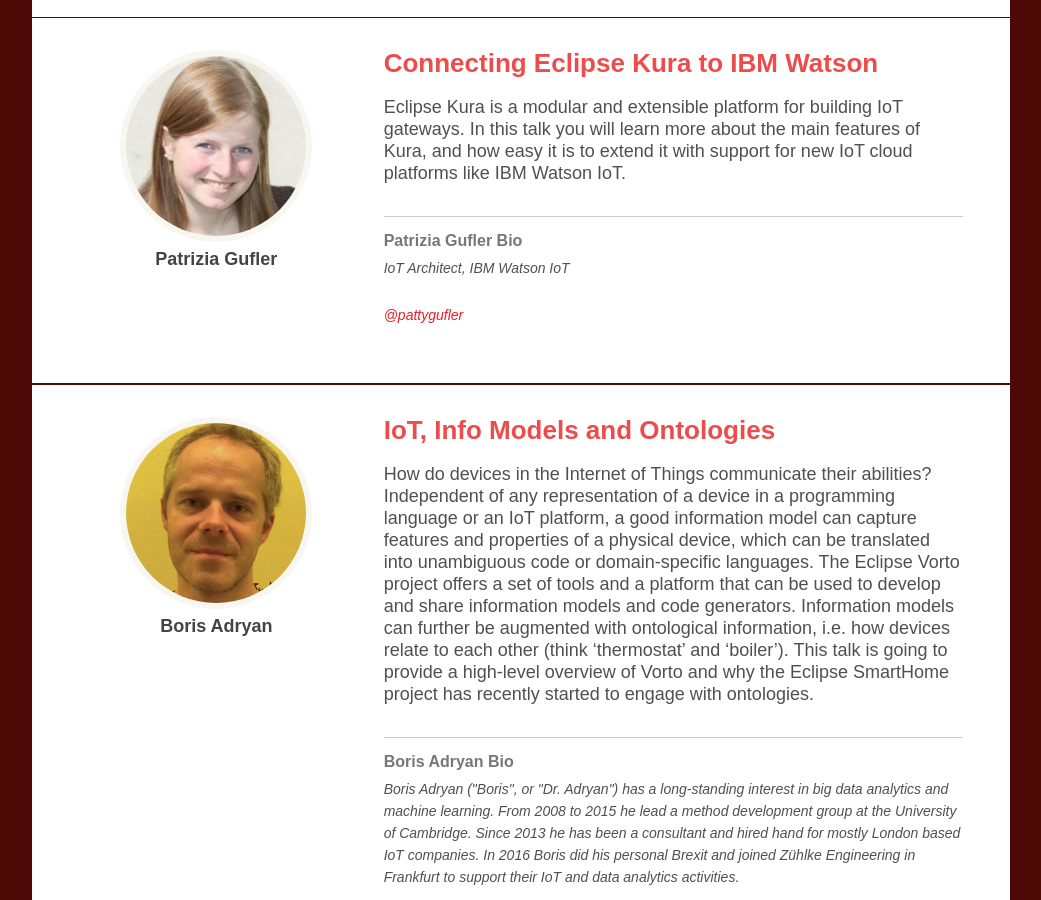
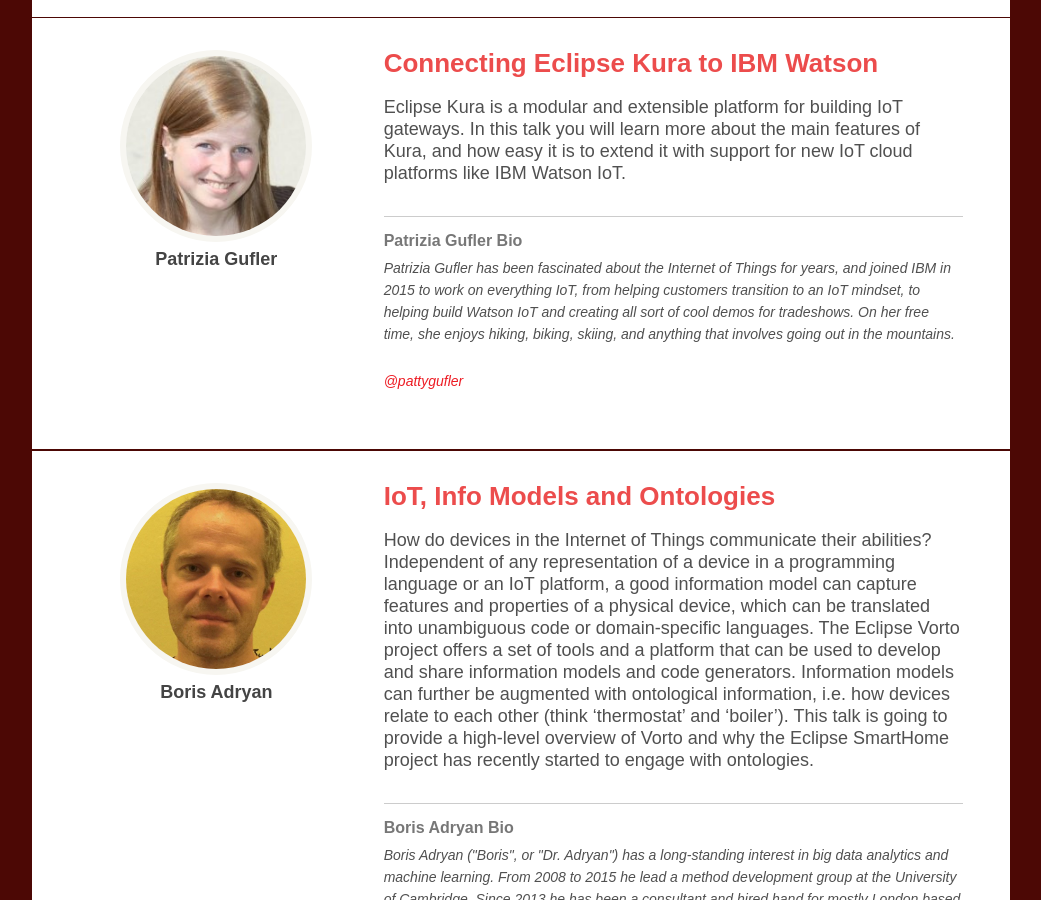
Before and after one commit to thingmonk/thingmonk.github.io, a Jekyll site: the page built from eclipse-day-talks.html, in a window 1280 px wide and 900 px high, scrolled down 2691 px. Shown: the whole window, without its empty margins (119-1160 px from the left). Built offline with Jekyll 4.4.1, drawn with Linux system fonts in a browser that asks for light colours.

Commit message:
update Patrizia's bio
Signed-off-by: Benjamin Cabé <benjamin@eclipse.org>

```diff
--- a/_data/eclipse_speakers.yml
+++ b/_data/eclipse_speakers.yml
@@ -21,7 +21,7 @@
 
 - name: Patrizia Gufler
   photo: patriziag.jpg
-  bio: IoT Architect, IBM Watson IoT
+  bio: Patrizia Gufler has been fascinated about the Internet of Things for years, and joined IBM in 2015 to work on everything IoT, from helping customers transition to an IoT mindset, to helping build Watson IoT and creating all sort of cool demos for tradeshows. On her free time, she enjoys hiking, biking, skiing, and anything that involves going out in the mountains.
   talktitle: Connecting Eclipse Kura to IBM Watson
   talkabstract: Eclipse Kura is a modular and extensible platform for building IoT gateways. In this talk you will learn more about the main features of Kura, and how easy it is to extend it with support for new IoT cloud platforms like IBM Watson IoT.
   twitter: pattygufler
```
